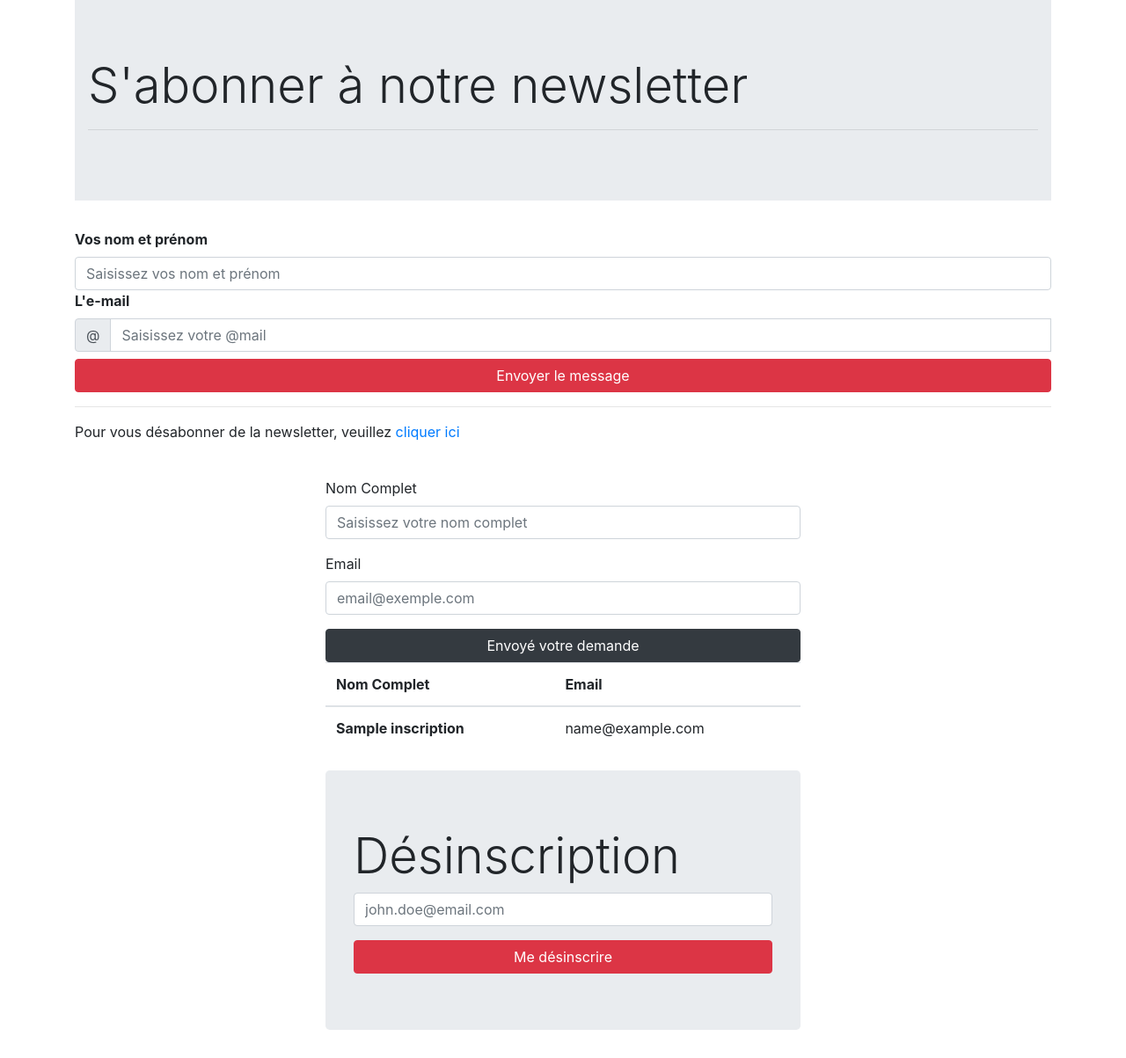
After one commit to LBoisseron/FormationPHP, a PHP site: page /04-Exercice.php in a window 1280 px wide. The commit adds this page. Shown: the whole page at 88% size. Run offline with PHP 8.4, Linux system fonts and the light colour scheme; tables that the repository leaves empty or names only in its code hold one stand-in row (values such as "Sample post").

Commit message:
w du 28/10/19
exercice 4 PDO newsletter

```diff
--- a/06-PDO/02-FormulairePDO.php
+++ b/06-PDO/02-FormulairePDO.php
@@ -5,7 +5,7 @@
  * grâce au require_once, ma variable $bdd est maintenant disponible dans cette page
  * je peux donc utiliser $bdd pour accéder à ma BDD
  */
-require_once 'config/database.php';
+require_once 'config/database2.php';
 
 
 /*
@@ -105,6 +105,7 @@ $contactss = $query->fetchAll();
         <div class="input-group-prepend">
             <div class="input-group-text">@</div>
         </div>
+
             <input type="text" class="form-control <?= isset($erreurs['email']) ? 'is-invalid' : '' ?>" id="email" name="email" value="<?= $email ?>" placeholder="Saisissez votre @mail">
             <div class="invalid-feedback">
                 <?= isset($erreurs['email']) ? $erreurs['email'] : '' ?>
--- /dev/null
+++ b/06-PDO/04-Exercice.php
@@ -0,0 +1,258 @@
+<?php
+
+require_once 'config/database2.php';
+/**
+ * OBJECTIF :
+ * développer un système de newsletter
+ *
+ * EXERCICE :
+ * 1. créer une base de données 'newsletter' permettant de stocker :
+ *      - nomcomplet (prénom + nom) dans le même champ SQL;
+ *      - email;
+ *
+ * 2. créer un formulaire permettant la saisie de ces champs
+ *
+ * 3. après vérification (uniquement email obligatoire), insérer les données saisies dans la base
+ *
+ * 4. afficher dans un tableau les inscrits
+ *
+ * 5. BONUS : mettre en place un système de désinscription
+ */
+
+$content = null;
+
+
+if(!empty($_POST)) {
+    $email = $_POST['email'];
+    $nomcomplet = $_POST['nomcomplet'];
+
+/**----------------------LE TABLEAU D'ERREURS------------------------*/
+$erreurs = [];
+    if(empty($email)) {
+        $erreurs['email'] = "Vous avez oublié votre email";
+    }
+    if(!empty($email) && !filter_var($email, FILTER_VALIDATE_EMAIL)) {
+        $erreurs['email'] = "Vérifiez votre email";
+    }
+    if (empty($erreurs)){
+
+        $query = $bdd->prepare('INSERT INTO `newsletter` (`nomcomplet`, `email`) VALUES (:nomcomplet, :email);');
+        $query->bindvalue(':nomcomplet', $nomcomplet, PDO::PARAM_STR);
+        $query->bindvalue(':email', $email, PDO::PARAM_STR);
+        $query->execute();
+
+        $content= '<div class="alert alert-success"> Vous êtes maintenant inscrit à notre newsletter </div>';
+
+    }
+
+
+}
+
+
+?>
+
+
+
+<!DOCTYPE html>
+<html lang="fr">
+<head>
+    <meta charset="UTF-8">
+    <meta name="viewport" content="width=device-width, initial-scale=1.0">
+    <meta http-equiv="X-UA-Compatible" content="ie=edge">
+    <link rel="stylesheet" href="https://stackpath.bootstrapcdn.com/bootstrap/4.3.1/css/bootstrap.min.css" integrity="sha384-ggOyR0iXCbMQv3Xipma34MD+dH/1fQ784/j6cY/iJTQUOhcWr7x9JvoRxT2MZw1T" crossorigin="anonymous">
+    <title>Newsletter</title>
+</head>
+<body>
+
+    <div class="container">
+        <div class="jumbotron jumbotron-fluid" class="form-control">
+            <div class="container">
+                <h1 class="display-4">S'abonner à notre newsletter</h1>
+                <hr>
+            </div>
+        </div>
+
+<?= $content ?>
+
+<!----------MON FORMULAIRE---------->
+        <form method="post" action="04-Exercice.php">
+            <label for="nomcomplet"><strong>Vos nom et prénom</strong></label>
+            <input type="text" class="form-control" id="nomcomplet" name="nomcomplet" placeholder="Saisissez vos nom et prénom">
+
+            <label for="email"><strong>L'e-mail</strong></label>
+            <div class="input-group mb-2 mr-sm-2">
+                <div class="input-group-prepend">
+                    <div class="input-group-text">@</div>
+                </div>
+                <input type="text" class="form-control <?= isset($erreurs['email']) ? 'is-invalid' : '' ?>" id="email" name="email" placeholder="Saisissez votre @mail">
+                <div class="invalid-feedback">
+                    <?= isset($erreurs['email']) ? $erreurs['email'] : '' ?>
+                </div>
+            </div>
+            <button type="submit" class="btn btn-danger btn-block">Envoyer le message</button>
+        </form>
+        <hr>
+        <p>Pour vous désabonner de la newsletter, veuillez <a href="">cliquer ici</a></p>
+    </div>
+</body>
+
+<?php
+
+/*
+    OBJECTIF :
+        Développer un système de newsletter.
+
+    EXERCICE :
+
+    I. Créer une base de donnée 'newsletter' permettant de stocker :
+        - nomcomplet (prénom + nom) dans le même champ SQL ;
+        - email
+
+    II. Créer un Formulaire permettant la saisie de ces champs.
+
+    III. Après vérification (uniquement l'email est obligatoire),
+    insérez les données saisies dans la base.
+
+    IV. Afficher dans un tableau les inscrits
+
+    V. BONUS : Mettez en place un système de désinscription.
+
+*/
+
+// Connexion a la BDD
+try {
+    $db = new PDO('mysql:host=localhost;dbname=newsletter', 'root', '');
+    $db->setAttribute(PDO::ATTR_ERRMODE, PDO::ERRMODE_WARNING);
+    $db->setAttribute(PDO::ATTR_DEFAULT_FETCH_MODE, PDO::FETCH_ASSOC);
+} catch (PDOException $e) {
+    print "Erreur !: " . $e->getMessage() . "<br/>";
+    die();
+}
+
+// Initialisation des variables
+$content = null;
+
+// Récupération des inscrits
+$query = $db->query('SELECT * FROM inscription');
+$contacts = $query->fetchAll();
+
+// Vérification des données POST
+if (!empty($_POST)) {
+
+    // Récupération des données POST
+    $email = $_POST['email'];
+    $nomcomplet = $_POST['nomcomplet'];
+
+    // Vérification des champs
+    $errors = [];
+
+    if (empty($email)){
+    $errors['email'] = "Vous avez oublié votre email";}
+
+    if (!empty($email) && !filter_var($email, FILTER_VALIDATE_EMAIL)) {
+        $errors['email'] = "Veuillez vérifier le format de votre email";}
+
+        //Si aucune erreur, insertion des données
+    if (empty($errors)) {
+
+        $query = $db->prepare('INSERT INTO `inscription` (`nomcomplet`, `email`)
+        VALUES (:nomcomplet, :email);');
+        $query->bindvalue(':nomcomplet', $nomcomplet, PDO::PARAM_STR);
+        $query->bindvalue(':email', $email, PDO::PARAM_STR);
+        $query->execute();
+
+        // Affichage d'un message de succes.
+        $content= '<div class="alert alert-success"> Vous êtes maintenant inscrit à notre newsletter </div>';
+
+    }
+
+} // if (!empty($_POST))
+
+if (!empty($_GET)) {
+
+    $email = $_GET['email'];
+    $query = $db->prepare('DELETE from inscription WHERE email = :email');
+    $query->bindValue(':email',$email, PDO::PARAM_STR);
+        if ($query->execute()){
+            $content= '<div class="alert alert-success">
+                Vous ne faite plus parti(e) de notre liste.
+            </div>';
+        }
+
+}
+
+?>
+
+<!DOCTYPE html>
+<html lang="fr">
+<head>
+    <meta charset="UTF-8">
+    <meta name="viewport" content="width=device-width, initial-scale=1.0">
+    <meta http-equiv="X-UA-Compatible" content="ie=edge">
+    <link rel="stylesheet" href="https://stackpath.bootstrapcdn.com/bootstrap/4.3.1/css/bootstrap.min.css" integrity="sha384-ggOyR0iXCbMQv3Xipma34MD+dH/1fQ784/j6cY/iJTQUOhcWr7x9JvoRxT2MZw1T" crossorigin="anonymous">
+    <title>Newsletter</title>
+</head>
+<body>
+    <div class="container">
+        <div class="row">
+            <div class="col-6 mx-auto mt-4">
+
+                <?= $content ?>
+
+                <form method="post">
+
+                    <!--Nom complet-->
+                    <div class="form-group">
+                        <label>Nom Complet</label>
+                        <input type="text" id="nom" name="nomcomplet" class="form-control" placeholder="Saisissez votre nom complet">
+                    </div>
+
+                    <!--Email-->
+                    <div class="form-group">
+                        <label>Email</label>
+                        <input type="text" id="email" name="email" class="form-control <?= isset($errors['email']) ? 'is-invalid' : ''?>" placeholder="email@exemple.com">
+                        <div class="invalid-feedback">
+                            <?= isset($errors['email']) ? $errors['email'] : ''?>
+                        </div>
+                    </div>
+
+                    <!--Bouton de soumission-->
+                    <button class="btn btn-dark btn-block">Envoyé votre demande</button>
+
+                </form>
+
+                <table class="table">
+                    <thead>
+                        <tr>
+                        <th scope="col">Nom Complet</th>
+                        <th scope="col">Email</th>
+                        </tr>
+                    </thead>
+                    <tbody>
+                    <?php foreach($contacts as $contact){ ?>
+                        <tr>
+                            <th><?php echo $contact['nomcomplet'] ?></th>
+                            <td><?php echo $contact['email'] ?></td>
+                        </tr>
+                    <?php }//Fin du foreach ?>
+                    </tbody>
+                    </table>
+
+                <div class="jumbotron mt-4">
+                    <h1 class="display-4">Désinscription</h1>
+                    <form method="get">
+                        <div class="form-group">
+                            <input type="text" name="email" class="form-control"
+                                placeholder="john.doe@email.com">
+                        </div>
+                        <button class="btn btn-danger btn-block">
+                            Me désinscrire
+                        </button>
+                    </form>
+                </div>
+
+            </div>
+        </div>
+    </div>
+</body>
+</html>
--- /dev/null
+++ b/06-PDO/config/database2.php
@@ -0,0 +1,9 @@
+<?php
+try {
+    $bdd = new PDO('mysql:host=localhost;dbname=newsletter', 'root', '');
+    $bdd->setAttribute(PDO::ATTR_ERRMODE, PDO::ERRMODE_WARNING);
+    $bdd->setAttribute(PDO::ATTR_DEFAULT_FETCH_MODE, PDO::FETCH_ASSOC);
+} catch (PDOException $e) {
+    print "Erreur !: " . $e->getMessage() . "<br/>";
+    die();
+}
--- /dev/null
+++ b/06-PDO/newsletter.sql
@@ -0,0 +1,6 @@
+CREATE TABLE IF NOT EXISTS newsletter (
+id_abonnews int(11) NOT NULL AUTO_INCREMENT,
+nomcomplet VARCHAR (160) NOT NULL,
+email VARCHAR (80) NOT NULL,
+PRIMARY KEY (id_abonnews)
+) ENGINE=innoDB DEFAULT CHARSET=utf8mb4
```
